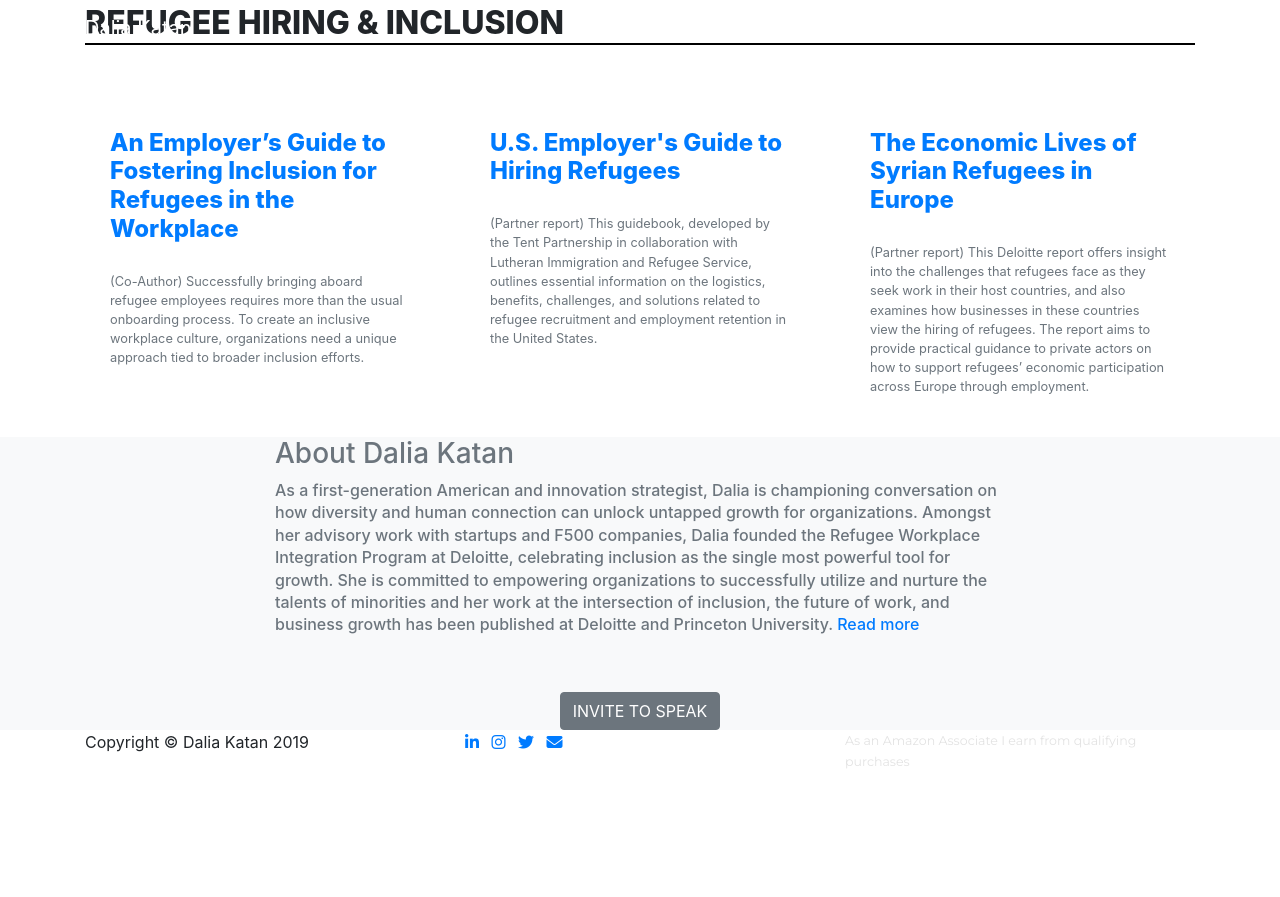
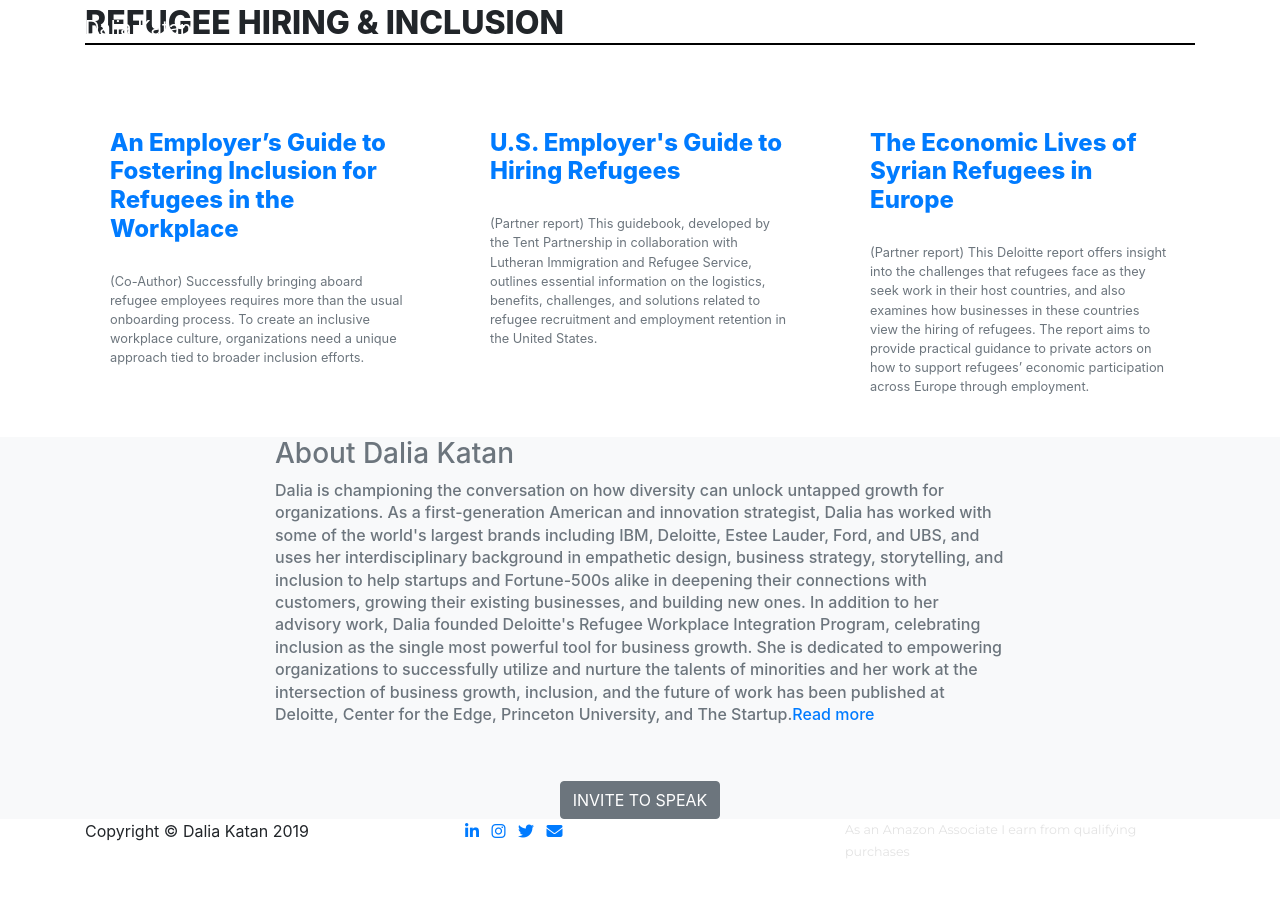
Before and after one commit to dalkat/dalkat.github.io, a Jekyll site: the page built from inclusion.md, in a window 1280 px wide and 900 px high, scrolled down 1111 px. Shown: the top 897 px of the window. Built offline with Jekyll 4.4.1, drawn with Linux system fonts in a browser that asks for light colours; nearby versions of some CDN libraries; some web fonts are replaced; library files that are not in the unit come from our copies; before the commit the page ends 1922 px from its top, so only the background shows below that.

Commit message:
Update inclusion.html

```diff
--- a/_layouts/inclusion.html
+++ b/_layouts/inclusion.html
@@ -99,7 +99,7 @@ layout: default-sub
               </div>
               <div class="col-sm-12 col-lg-8">
                       <h3 class="text-muted">About Dalia Katan</h3>
-                      <h5 style="font-size:1rem!important; line-height:1.4;" class="text-muted">As a first-generation American and innovation strategist, Dalia is championing conversation on how diversity and human connection can unlock untapped growth for organizations. Amongst her advisory work with startups and F500 companies, Dalia founded the Refugee Workplace Integration Program at Deloitte, celebrating inclusion as the single most powerful tool for growth. She is committed to empowering organizations to successfully utilize and nurture the talents of minorities and her work at the intersection of inclusion, the future of work, and business growth has been published at Deloitte and Princeton University. <a href="https://daliakatan.com/speaker">Read more</a></h5>
+                      <h5 style="font-size:1rem!important; line-height:1.4;" class="text-muted">Dalia is championing the conversation on how diversity can unlock untapped growth for organizations. As a first-generation American and innovation strategist, Dalia has worked with some of the world's largest brands including IBM, Deloitte, Estee Lauder, Ford, and UBS, and uses her interdisciplinary background in empathetic design, business strategy, storytelling, and inclusion to help startups and Fortune-500s alike in deepening their connections with customers, growing their existing businesses, and building new ones. In addition to her advisory work, Dalia founded Deloitte's Refugee Workplace Integration Program, celebrating inclusion as the single most powerful tool for business growth. She is dedicated to empowering organizations to successfully utilize and nurture the talents of minorities and her work at the intersection of business growth, inclusion, and the future of work has been published at Deloitte, Center for the Edge, Princeton University, and The Startup.<a href="https://daliakatan.com/speaker">Read more</a></h5>
                       <div class="col-lg-12" style="text-align:center;"><br><BR><a class="btn btn-secondary btn-xl text-uppercase js-scroll-trigger" href="https://daliakatan.com/speaker">Invite to speak</a></div>
                   </div>
             </div>
```
